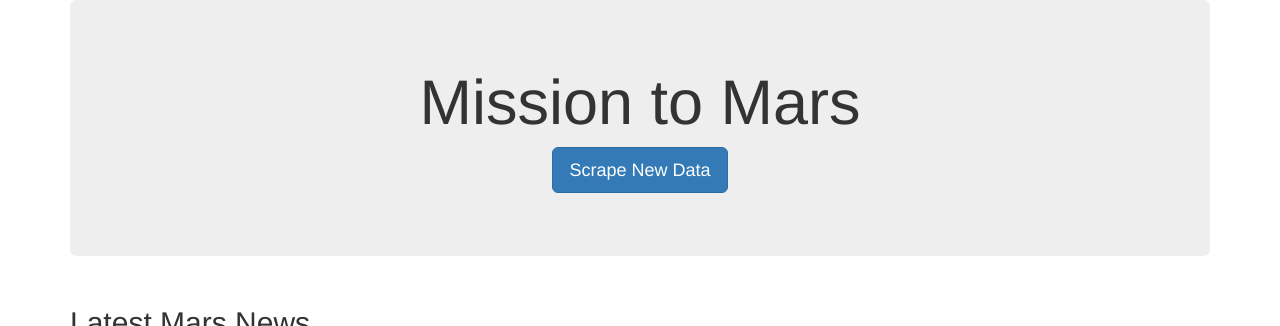
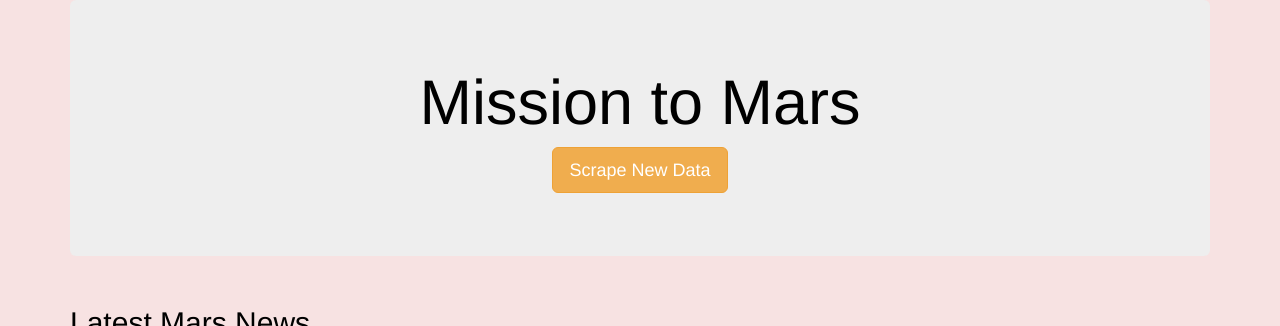
Before and after one commit to bishopce16/Mission-to-Mars, a Flask app: page / in a window 1280 px wide. Shown: the top 326 px of the page. Run offline with Flask 2, Linux system fonts and the light colour scheme; data that the repository does not hold is empty; some libraries are stand-ins or nearby versions.

Commit message:
updating index.html file for dev 3.

```diff
--- a/templates/index.html
+++ b/templates/index.html
@@ -9,6 +9,14 @@
       rel="stylesheet"
       href="https://maxcdn.bootstrapcdn.com/bootstrap/3.3.7/css/bootstrap.min.css"
     />
+    <style>
+      body {background-color: rgb(247, 226, 226);}
+      h1   {color: rgb(107, 128, 172);}
+      p    {color: rgb(17, 15, 15);}
+      h3   {color: rgb(23, 13, 13)}
+      a    {color: rgb(8, 8, 8)}
+      div  {color: rgb(0, 0, 0)}
+     </style>
   </head>
   <body>
     <div class="container">
@@ -16,7 +24,7 @@
       <div class="jumbotron text-center">
         <h1>Mission to Mars</h1>
         <!-- Add a button to activate scraping script -->
-        <p><a class="btn btn-primary btn-lg" href="/scrape" role="button">Scrape New Data</a></p>
+        <p><a class="btn btn-warning btn-lg" href="/scrape" role="button">Scrape New Data</a></p>
       </div>
 
       <!-- Add section for Mars News -->
```
Also changed, not shown: 1 other file.
